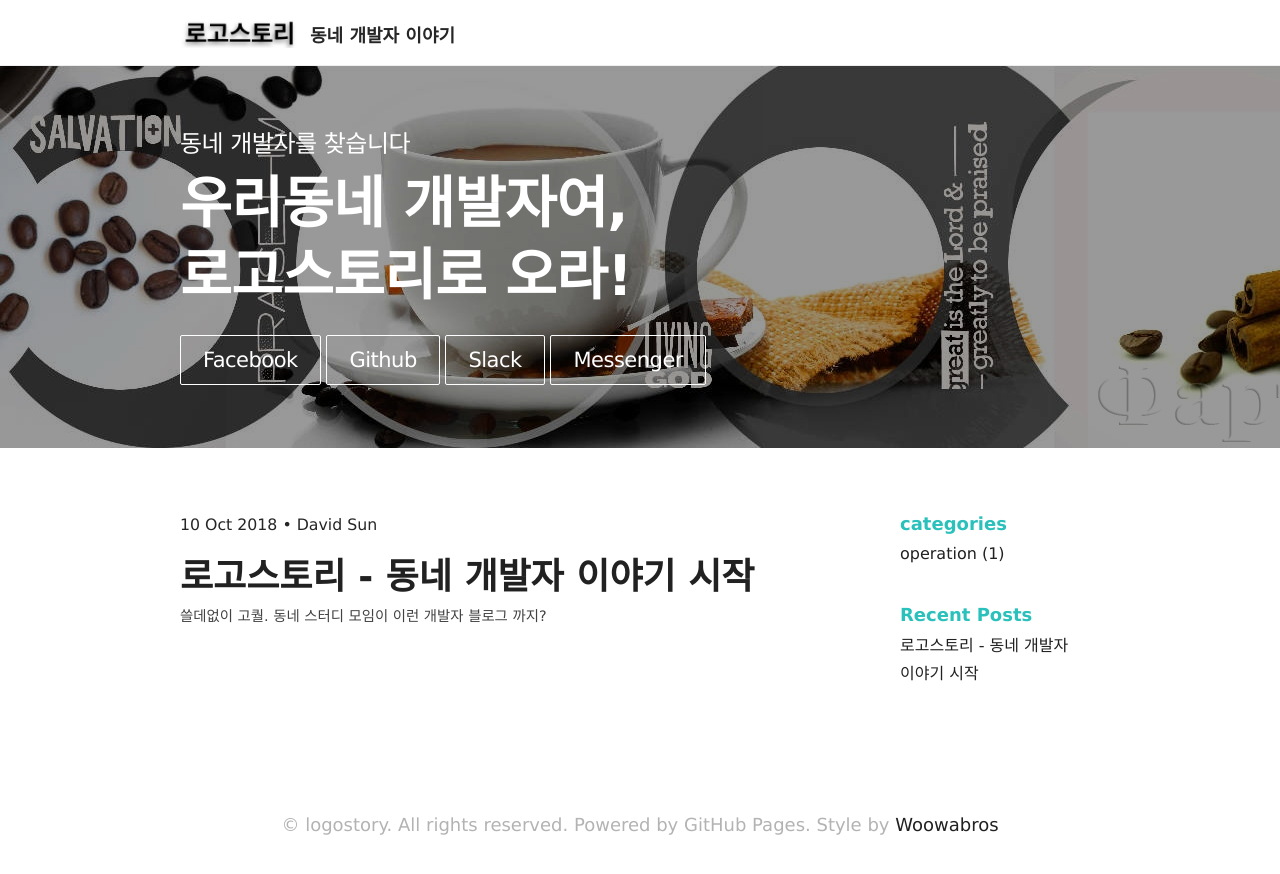
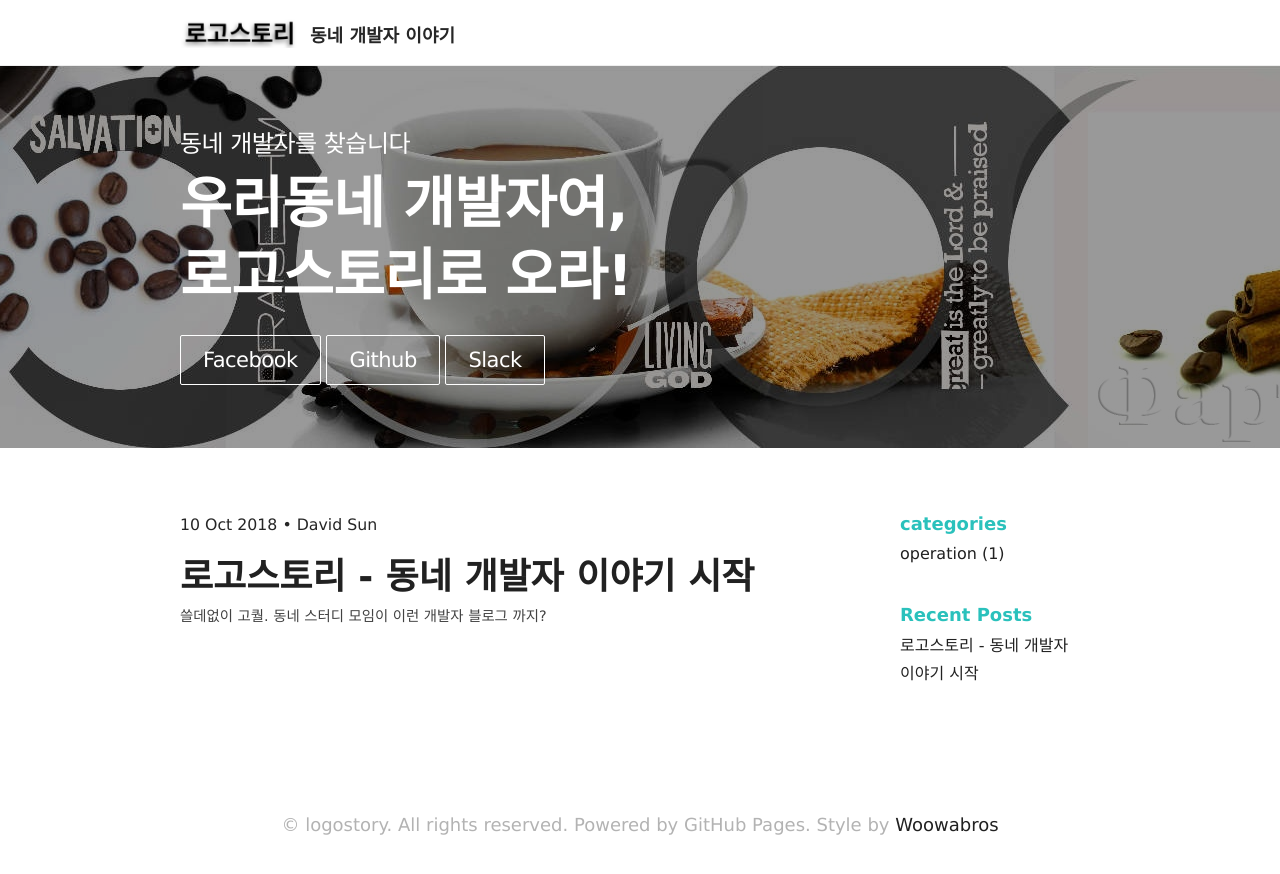
Before and after one commit to logostory/logostory.github.io, a Jekyll site: the page built from index.html, in a window 1280 px wide. Shown: the top 874 px of the page. Built offline with Jekyll 4.4.1, drawn with Linux system fonts in a browser that asks for light colours.

Commit message:
remove messenger link

```diff
--- a/_includes/main-banner.html
+++ b/_includes/main-banner.html
@@ -13,8 +13,6 @@
             <a href="https://www.facebook.com/groups/logostory" target="_facebook" role="button">Facebook</a>
             <a href="https://www.github.com/logostory" target="_github" role="button">Github</a>
             <a href="https://logostory.slack.com" target="_Slack" role="button">Slack</a>
-            <a href="https://www.messenger.com/t/1985050988184176" target="_messenger" role="button">Messenger</a>
-
         </div>
         </div>
     </div>
```
